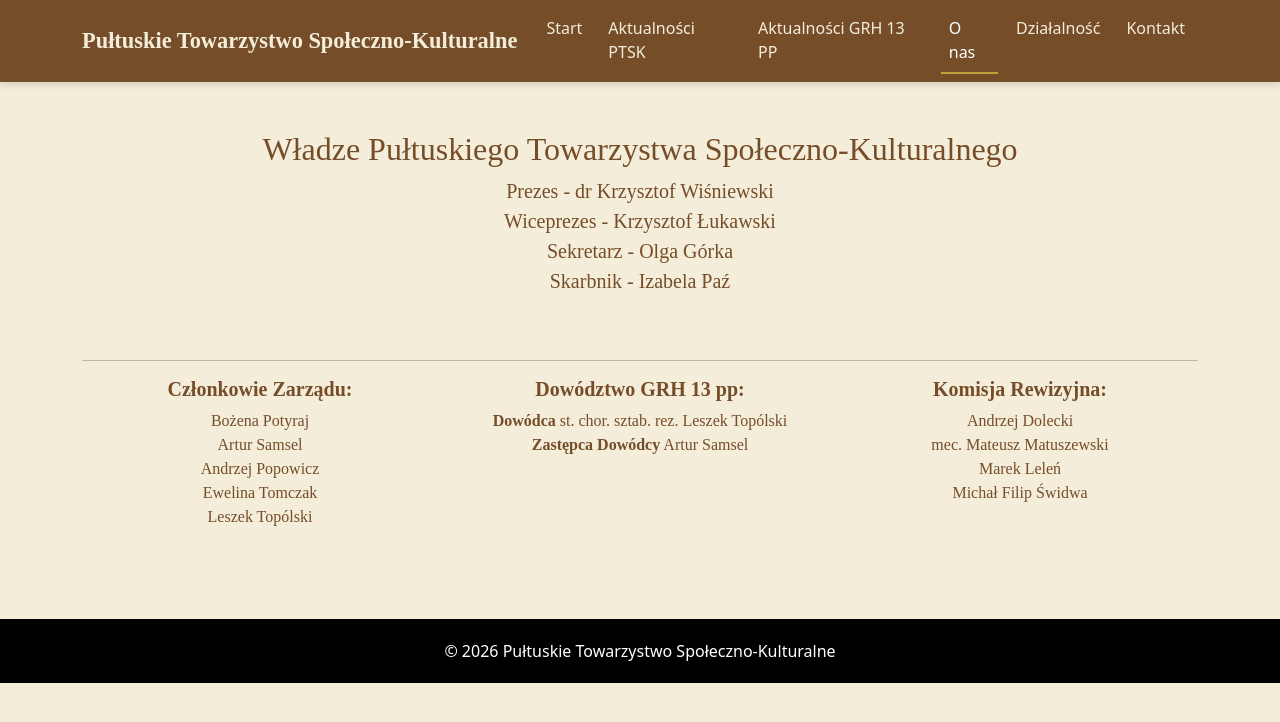
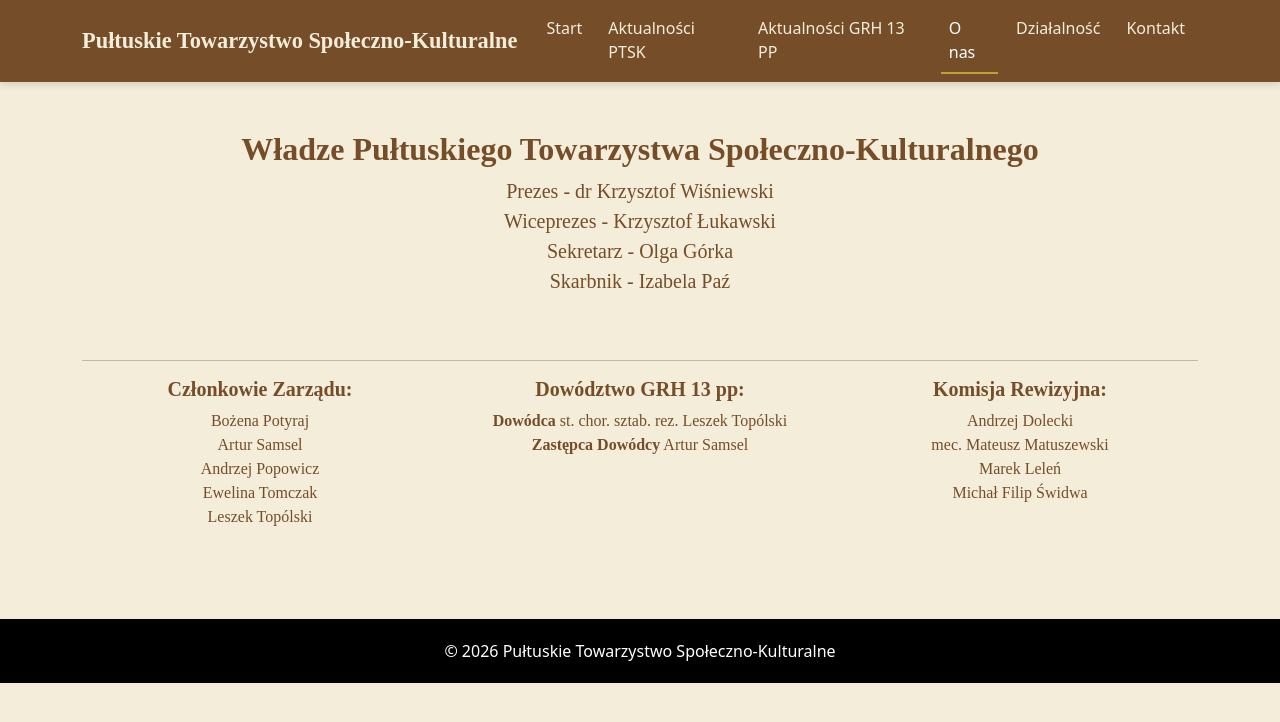
Before and after one commit to ArtSams12/ptsk-nowa-strona, a plain HTML site: page ONas.html in a window 1280 px wide. Drawn offline with nearby package versions, Linux system fonts and the light colour scheme.

Commit message:
Update ONas.html

```diff
--- a/ONas.html
+++ b/ONas.html
@@ -33,7 +33,7 @@
     <main class="container my-5">
         <div class="row text-center mb-5">
             <div class="col-12">
-                <h2>Władze Pułtuskiego Towarzystwa Społeczno-Kulturalnego</h2>
+                <h2><strong>Władze Pułtuskiego Towarzystwa Społeczno-Kulturalnego</strong></h2>
                 <p class="lead">
                     <strong>Prezes</strong> - dr Krzysztof Wiśniewski <br>
                     <strong>Wiceprezes</strong> - Krzysztof Łukawski <br>
```
